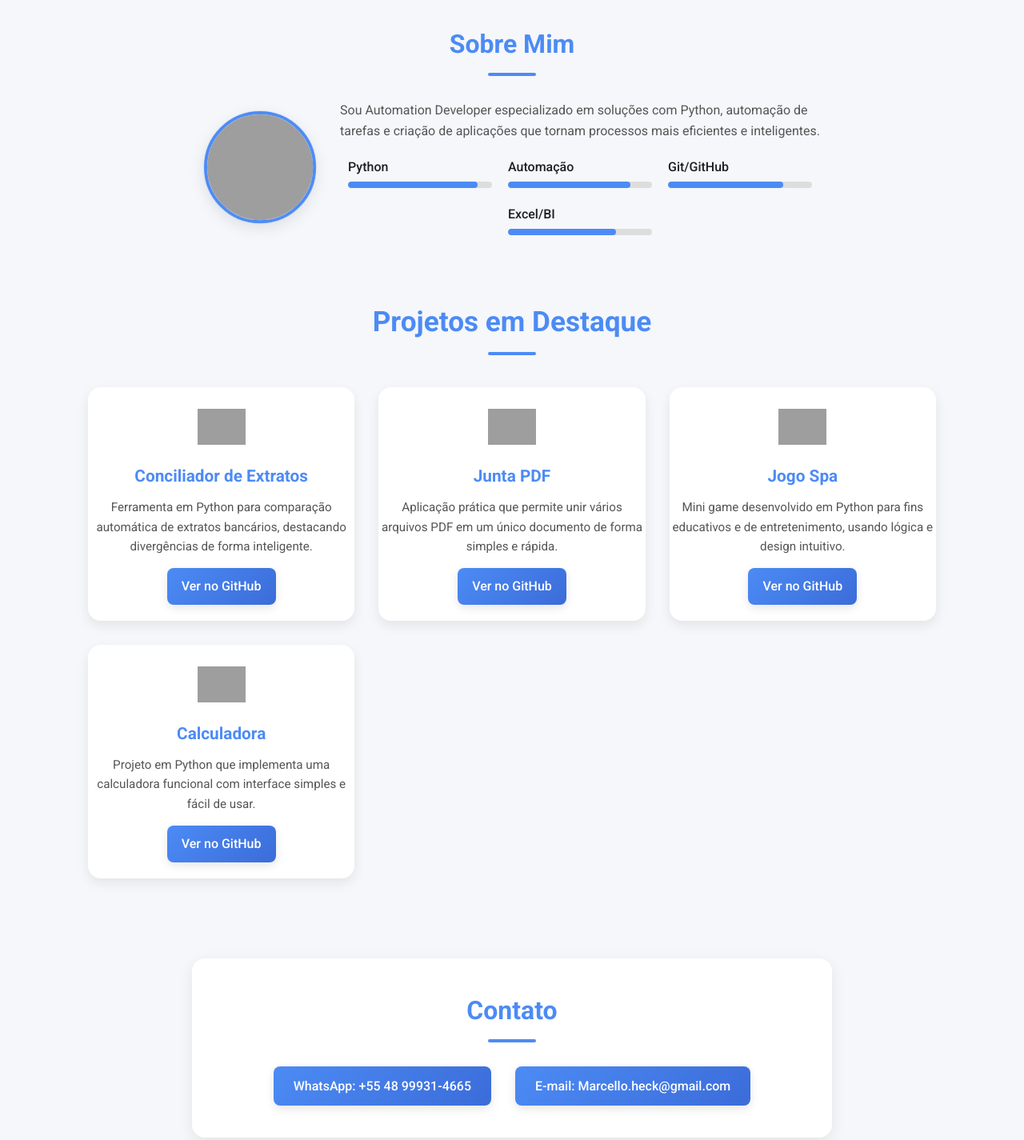
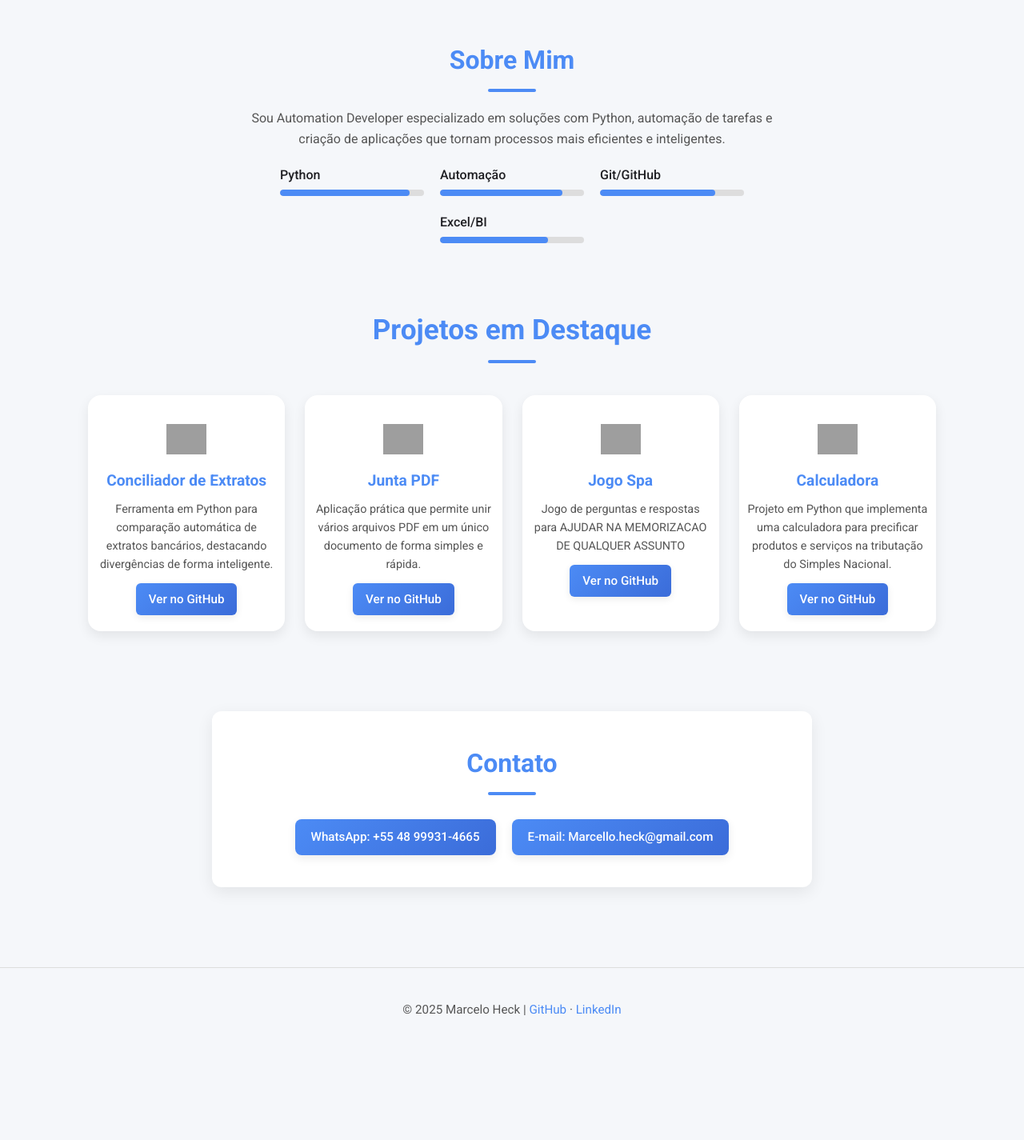
Before and after one commit to marcelloheck-arch/marcelloheck-arch, a plain HTML site: page index.html in a window 1280 px wide. Shown: the part 620-2045 px from the top of the page at 80% size. After the commit the page ends 1934 px from the top, so only its background shows below. Drawn offline with Linux system fonts and the light colour scheme; grey boxes are pictures that could not be loaded.

Commit message:
Update index.html

```diff
--- a/index.html
+++ b/index.html
@@ -19,7 +19,6 @@
   --header-height: 80px;
   --transition: all 0.3s ease-in-out;
 }
-
 * { box-sizing: border-box; margin:0; padding:0; }
 body { font-family: 'Roboto', sans-serif; background-color: var(--bg-color); color: var(--text); line-height:1.6; scroll-behavior: smooth; }
 a { text-decoration: none; }
@@ -53,8 +52,8 @@
   transition: padding 0.3s;
 }
 header .profile-photo {
-      width: 140px;
-      height: 140px;
+  width: 160px;
+  height: 160px;
   border-radius: 50%;
   object-fit: cover;
   margin-bottom: 20px;
@@ -68,13 +67,9 @@
   box-shadow: 0 12px 30px rgba(0,0,0,0.2);
   border-color: var(--accent-dark);
 }
-    @keyframes pulse {
-      0% { transform: scale(1); }
-      50% { transform: scale(1.02); }
-      100% { transform: scale(1); }
-    }
+@keyframes pulse { 0% { transform: scale(1); } 50% { transform: scale(1.02); } 100% { transform: scale(1); } }
 header h1 { font-size: 3em; color: var(--accent); margin-bottom: 15px; transition: var(--transition);}
-    header p { color: var(--subtext); font-size: 1.2em; transition: var(--transition);}
+header p { color: var(--subtext); font-size: 1.2em; transition: var(--transition); text-align:center; }
 
 #sobre {
   max-width: 900px;
@@ -85,31 +80,7 @@
 }
 #sobre h2 { color: var(--accent); font-size: 2em; margin-bottom: 20px; position: relative; transition: var(--transition);}
 #sobre h2::after { content:""; display:block; width:60px; height:4px; background-color: var(--accent); margin:10px auto 0 auto; border-radius:2px; }
-    .sobre-container {
-      display: flex;
-      align-items: center;
-      justify-content: center;
-      gap: 30px;
-      flex-wrap: wrap;
-      margin-top: 30px;
-      transition: var(--transition);
-    }
-    .sobre-container .profile-photo-left {
-      width: 140px;
-      height: 140px;
-      border-radius: 50%;
-      object-fit: cover;
-      border: 4px solid var(--accent);
-      box-shadow: 0 6px 20px rgba(0,0,0,0.1);
-      animation: pulse 6s infinite alternate;
-      transition: transform 0.3s, box-shadow 0.3s, border 0.3s;
-    }
-    .sobre-container .profile-photo-left:hover {
-      transform: scale(1.08);
-      box-shadow: 0 12px 30px rgba(0,0,0,0.2);
-      border-color: var(--accent-dark);
-    }
-    .sobre-text { max-width: 600px; text-align: left; transition: var(--transition); }
+.sobre-text { max-width: 700px; margin:0 auto; text-align: center; }
 .sobre-text p { color: var(--subtext); font-size:1em; margin-bottom:20px; transition: var(--transition); }
 
 .skills { display: flex; flex-wrap: wrap; justify-content:center; gap:20px; margin-top:20px; }
@@ -121,7 +92,7 @@
 section#projetos { max-width:1100px; margin:80px auto; padding:0 20px; transition: var(--transition);}
 #projetos h2 { text-align:center; color: var(--accent); font-size:2.2em; margin-bottom:40px; position:relative; }
 #projetos h2::after { content:""; display:block; width:60px; height:4px; background-color: var(--accent); margin:10px auto 0 auto; border-radius:2px; }
-    .grid { display:grid; grid-template-columns: repeat(auto-fit, minmax(260px,1fr)); gap:30px; }
+.grid { display:grid; grid-template-columns: repeat(auto-fit, minmax(240px,1fr)); gap:25px; }
 
 .card {
   background-color: var(--card-bg);
@@ -132,69 +103,69 @@
   transform:translateY(30px);
   transition: all 0.8s ease-out, box-shadow 0.3s, transform 0.3s;
   text-align:center;
-      padding-bottom:20px;
+  padding:15px 10px 20px 10px;
 }
 .card.visible { opacity:1; transform:translateY(0); }
 .card:hover {
-      transform: translateY(-10px) scale(1.03);
-      box-shadow: 0 15px 30px var(--shadow-dark);
+  transform: translateY(-8px) scale(1.02);
+  box-shadow: 0 12px 25px var(--shadow-dark);
 }
-    .card img { width:60px; height:60px; object-fit:contain; margin:20px auto 0 auto; display:block; transition: transform 0.3s ease; }
+.card img { width:50px; height:50px; object-fit:contain; margin:15px auto 0 auto; display:block; transition: transform 0.3s ease; }
 .card:hover img { transform: scale(1.15); }
-    .card h3 { color: var(--accent); margin:15px 0 10px; font-size:1.3em; }
-    .card p { color: var(--subtext); font-size:0.95em; margin-bottom:15px; }
+.card h3 { color: var(--accent); margin:12px 0 8px; font-size:1.2em; }
+.card p { color: var(--subtext); font-size:0.9em; margin-bottom:12px; }
 
 .btn {
   display:inline-block;
-      padding:10px 18px;
+  padding:8px 16px;
   background: linear-gradient(135deg, var(--accent), var(--accent-dark));
   color:white;
-      border-radius:8px;
+  border-radius:6px;
   font-weight:500;
   transition: all 0.3s ease;
-      box-shadow: 0 4px 12px rgba(0,0,0,0.1);
+  box-shadow: 0 3px 10px rgba(0,0,0,0.08);
+  font-size:0.95em;
 }
 .btn:hover {
   background: linear-gradient(135deg, var(--accent-dark), var(--accent));
-      transform: scale(1.08);
-      box-shadow: 0 8px 20px rgba(0,0,0,0.2);
+  transform: scale(1.06);
+  box-shadow: 0 6px 18px rgba(0,0,0,0.15);
 }
 
-    /* ===== CONTATO ===== */
 #contato {
-      max-width:800px;
+  max-width:750px;
   margin:100px auto;
   padding:40px 20px;
   text-align:center;
   background-color:#ffffff;
-      border-radius:16px;
+  border-radius:12px;
   box-shadow:0 6px 20px var(--shadow-light);
   transition: var(--transition);
 }
 #contato h2 { color: var(--accent); font-size:2em; margin-bottom:20px; position:relative;}
 #contato h2::after { content:""; display:block; width:60px; height:4px; background-color: var(--accent); margin:10px auto 0 auto; border-radius:2px; }
-    .contact-buttons { margin-top:30px; display:flex; justify-content:center; gap:30px; flex-wrap:wrap;}
+.contact-buttons { margin-top:30px; display:flex; justify-content:center; gap:20px; flex-wrap:wrap;}
 .contact-buttons a {
   display:flex;
   align-items:center;
   justify-content:center;
   gap:10px;
-      padding:12px 25px;
+  padding:10px 20px;
   background: linear-gradient(135deg, var(--accent), var(--accent-dark));
   color:white;
   border-radius:8px;
   font-weight:500;
-      font-size:1em;
+  font-size:0.95em;
   transition: all 0.3s ease;
-      box-shadow:0 4px 12px rgba(0,0,0,0.1);
+  box-shadow:0 4px 12px rgba(0,0,0,0.08);
 }
 .contact-buttons a:hover {
   background: linear-gradient(135deg, var(--accent-dark), var(--accent));
   transform: scale(1.08);
-      box-shadow:0 8px 20px rgba(0,0,0,0.2);
+  box-shadow:0 6px 18px rgba(0,0,0,0.15);
 }
 
-    footer { text-align:center; padding:50px 20px; border-top:1px solid #ddd; color: var(--subtext); font-size:0.95em; background-color: var(--bg-color); transition: var(--transition);}
+footer { text-align:center; padding:40px 20px; border-top:1px solid #ddd; color: var(--subtext); font-size:0.95em; background-color: var(--bg-color); transition: var(--transition);}
 footer a { color: var(--accent); transition: color 0.3s ease; }
 footer a:hover { color: var(--accent-dark); text-decoration:underline; }
 
@@ -202,7 +173,7 @@
   header{padding:140px 15px 80px 15px;}
   header h1{font-size:2.4em;}
   #projetos h2, #contato h2{font-size:1.8em;}
-      .card img{width:50px;height:50px;}
+  .card img{width:45px;height:45px;}
   .skill{width:45%;}
 }
 @media(max-width:480px){
@@ -211,7 +182,7 @@
   #projetos h2, #contato h2{font-size:1.5em;}
   .card img{width:40px;height:40px;}
   .skill{width:100%;}
-      nav a{margin:0 12px;}
+  nav a{margin:0 10px;}
 }
 </style>
 </head>
@@ -231,8 +202,6 @@
 
 <section id="sobre">
   <h2>Sobre Mim</h2>
-    <div class="sobre-container">
-      <img src="IMG_20251007_154856_587.jpg" alt="Foto Marcelo Heck" class="profile-photo-left">
   <div class="sobre-text">
     <p>Sou Automation Developer especializado em soluções com Python, automação de tarefas e criação de aplicações que tornam processos mais eficientes e inteligentes.</p>
     <div class="skills">
@@ -242,7 +211,6 @@
       <div class="skill"><span>Excel/BI</span><div class="skill-bar"><div class="skill-bar-inner" data-width="75%"></div></div></div>
     </div>
   </div>
-    </div>
 </section>
 
 <section id="projetos">
@@ -250,8 +218,8 @@
   <div class="grid">
     <div class="card"><img src="https://cdn-icons-png.flaticon.com/512/3135/3135715.png" alt="Conciliador de Extratos"><h3>Conciliador de Extratos</h3><p>Ferramenta em Python para comparação automática de extratos bancários, destacando divergências de forma inteligente.</p><a href="https://github.com/marcelloheck-arch/Conciliacao" target="_blank" class="btn">Ver no GitHub</a></div>
     <div class="card"><img src="https://cdn-icons-png.flaticon.com/512/337/337946.png" alt="Junta PDF"><h3>Junta PDF</h3><p>Aplicação prática que permite unir vários arquivos PDF em um único documento de forma simples e rápida.</p><a href="https://github.com/marcelloheck-arch/JuntaPdf" target="_blank" class="btn">Ver no GitHub</a></div>
-      <div class="card"><img src="https://cdn-icons-png.flaticon.com/512/1055/1055687.png" alt="Jogo Spa"><h3>Jogo Spa</h3><p>Mini game desenvolvido em Python para fins educativos e de entretenimento, usando lógica e design intuitivo.</p><a href="https://github.com/marcelloheck-arch/JogoSpa" target="_blank" class="btn">Ver no GitHub</a></div>
-      <div class="card"><img src="https://cdn-icons-png.flaticon.com/512/992/992700.png" alt="Calculadora Python"><h3>Calculadora</h3><p>Projeto em Python que implementa uma calculadora funcional com interface simples e fácil de usar.</p><a href="https://github.com/marcelloheck-arch/calculadora" target="_blank" class="btn">Ver no GitHub</a></div>
+    <div class="card"><img src="https://cdn-icons-png.flaticon.com/512/1055/1055687.png" alt="Jogo Spa"><h3>Jogo Spa</h3><p>Jogo de perguntas e respostas para AJUDAR NA MEMORIZACAO DE QUALQUER ASSUNTO</p><a href="https://github.com/marcelloheck-arch/JogoSpa" target="_blank" class="btn">Ver no GitHub</a></div>
+    <div class="card"><img src="https://cdn-icons-png.flaticon.com/512/992/992700.png" alt="Calculadora Python"><h3>Calculadora</h3><p>Projeto em Python que implementa uma calculadora para precificar produtos e serviços na tributação do Simples Nacional.</p><a href="https://github.com/marcelloheck-arch/calculadora" target="_blank" class="btn">Ver no GitHub</a></div>
   </div>
 </section>
 
```
Lines whose indentation alone changed are shown as unchanged.
